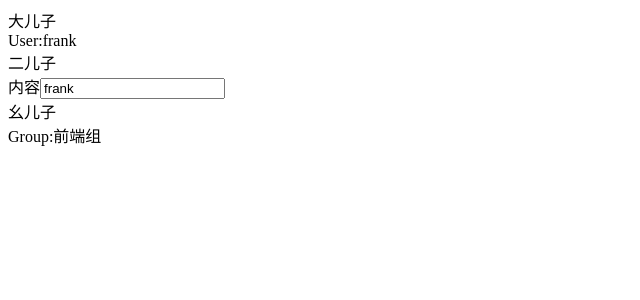
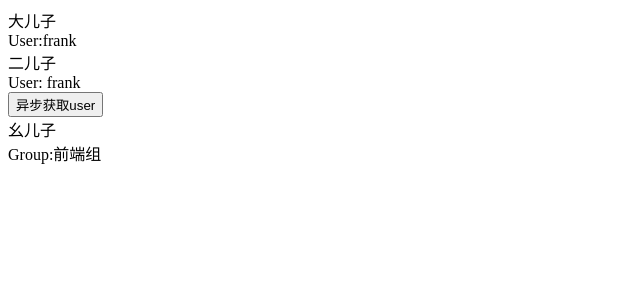
Before and after one commit to ygcedu/redux-001, a React (Create React App) app: page / in a window 1280 px wide. Shown: the top 300 px of the page, without its empty margins (0-640 px from the left). Built offline with nearby package versions, Linux system fonts and the light colour scheme.

Commit message:
异步action

```diff
--- a/src/App.js
+++ b/src/App.js
@@ -56,15 +56,29 @@ const User = connectToUser(({user}) => {
     return <div>User:{user.name}</div>
 })
 
-const UserModifier = connectToUser(({updateUser, user, children}) => {
-    const onChange = (e) => {
-        updateUser({name: e.target.value});
+const ajax = () => {
+    return new Promise((resolve, reject) => {
+        setTimeout(() => {
+            resolve({data: {name: '3秒后'}})
+        }, 3000)
+    })
+}
+
+const fetchUser = (dispatch) => {
+    ajax('/user').then(response => {
+        dispatch({type: 'updateUser', payload: response.data})
+    })
+}
+
+const UserModifier = connect(null, null)(({state, dispatch}) => {
+    const onClick = (e) => {
+        fetchUser(dispatch);
+        // dispatch(fetchUser);// fetchUser is an action
     }
     return (
         <div>
-            {/*children 通过中间组件的 props 透传给实际的组件*/}
-            {children}
-            <input value={user.name} onChange={onChange}/>
+            <div>User: {state.user.name}</div>
+            <button onClick={onClick}>异步获取user</button>
         </div>
     )
 });
```
